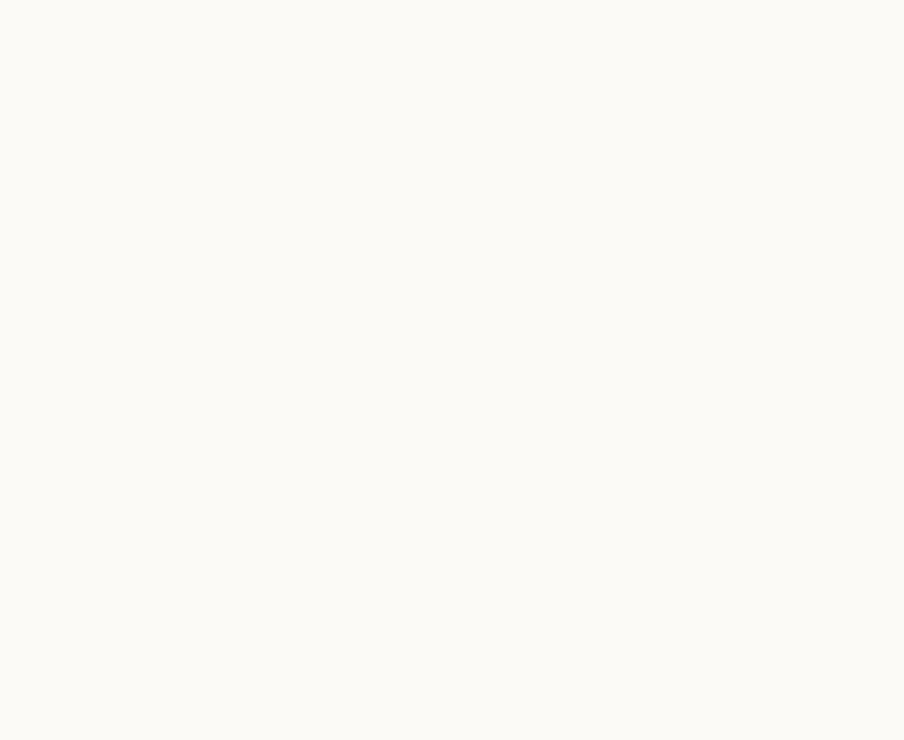
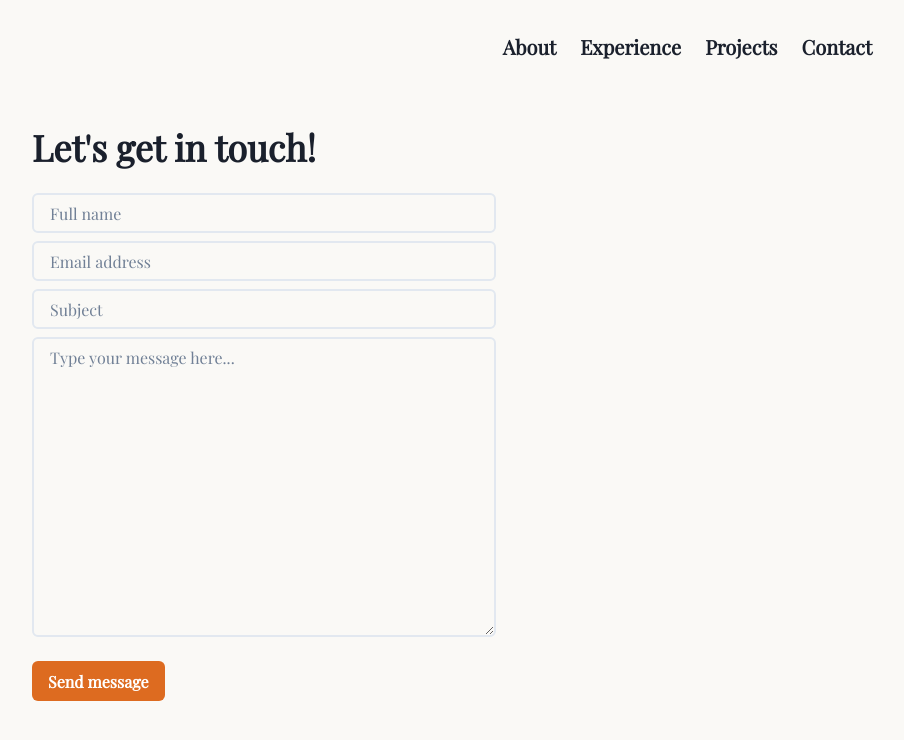
Before and after one commit to felixhuang12/felixhuang12.github.io, a React (Create React App) app: page /contact in a window 1280 px wide. Before the commit this address had no page. Shown: the top 740 px of the page, without its empty margins (376-1280 px from the left). Built offline with nearby package versions, Linux system fonts and the light colour scheme.

Commit message:
Add UI for contact page

```diff
--- a/src/App.tsx
+++ b/src/App.tsx
@@ -7,6 +7,7 @@ import "@fontsource/playfair-display"
 import { BrowserRouter as Router, Routes, Route } from 'react-router-dom';
 import Experience from './pages/Experience';
 import Projects from './pages/Projects';
+import Contact from './pages/Contact';
 
 function App() {
     return (
@@ -16,6 +17,7 @@ function App() {
                     <Route path="/" element={<Home />} />
                     <Route path="/experience" element={<Experience />} />
                     <Route path="/projects" element={<Projects />} />
+                    <Route path="/contact" element={<Contact />} />
                 </Routes>
             </Router>
         </ChakraProvider>
--- /dev/null
+++ b/src/pages/Contact.tsx
@@ -0,0 +1,115 @@
+import { VStack, FormControl, Input, FormErrorMessage, Button, Stack, Heading, Textarea } from "@chakra-ui/react"
+import { Field, Form, Formik } from "formik"
+import Navbar from "../components/Navbar"
+
+interface ContactFormProps {
+    name: string
+    email: string
+    subject: string
+    message: string
+}
+
+const ContactInput = (props: any) => {
+    return (
+        <Input {...props} borderWidth={2} />
+    )
+}
+
+const ContactForm = () => {
+    const validate = (value: string) => {
+        let error
+
+        if (!value) {
+            error = "Required"
+        }
+
+        return error
+    }
+
+    return (
+        <Formik
+            initialValues={{
+                name: "",
+                email: "",
+                subject: "",
+                message: ""
+            }}
+            onSubmit={(values, actions) => {
+                console.log({ values, actions });
+                alert(JSON.stringify(values, null, 2));
+                actions.setSubmitting(false);
+            }}
+        >
+            {({ handleSubmit, errors, touched }) => (
+                <Form onSubmit={handleSubmit}>
+                    <VStack spacing={2} align="flex-start">
+                        <FormControl isInvalid={(!!errors.name) && touched.name}>
+                            <Field
+                                as={ContactInput}
+                                id="name"
+                                name="name"
+                                type="text"
+                                placeholder="Full name"
+                                validate={validate}
+                            />
+                            <FormErrorMessage>{errors.name}</FormErrorMessage>
+                        </FormControl>
+                        <FormControl isInvalid={(errors.email !== undefined && errors.email.length !== 0) && touched.email}>
+                            <Field
+                                as={ContactInput}
+                                id="email"
+                                name="email"
+                                type="email"
+                                placeholder="Email address"
+                                validate={validate}
+                            />
+                            <FormErrorMessage>{errors.email}</FormErrorMessage>
+                        </FormControl>
+                        <FormControl isInvalid={(errors.subject !== undefined && errors.subject.length !== 0) && touched.subject}>
+                            <Field
+                                as={ContactInput}
+                                id="subject"
+                                name="subject"
+                                type="text"
+                                placeholder="Subject"
+                                validate={validate}
+                            />
+                            <FormErrorMessage>{errors.subject}</FormErrorMessage>
+                        </FormControl>
+                        <FormControl isInvalid={(errors.message !== undefined && errors.message.length !== 0) && touched.message}>
+                            <Field
+                                as={Textarea}
+                                id="message"
+                                name="message"
+                                type="text"
+                                placeholder="Type your message here..."
+                                rows="10"
+                                validate={validate}
+                                height="300px"
+                                borderWidth="2px"
+                            />
+                            <FormErrorMessage>{errors.message}</FormErrorMessage>
+                        </FormControl>
+                        <Button type="submit" colorScheme="orange" mt={4}>
+                            Send message
+                        </Button>
+                    </VStack>
+                </Form>
+            )}
+        </Formik>
+    )
+}
+
+const Contact = () => {
+    return (
+        <Stack maxHeight={'100%'} maxWidth={'100%'} justifyContent={'center'} alignItems={'center'}>
+            <Navbar />
+            <Stack p={6} rounded="md" width={{ base: '90%', md: '40%' }}>
+                <Heading mb={4}>Let's get in touch!</Heading>
+                <ContactForm />
+            </Stack>
+        </Stack>
+    )
+}
+
+export default Contact
```
